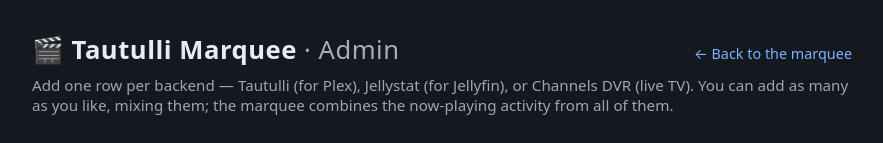
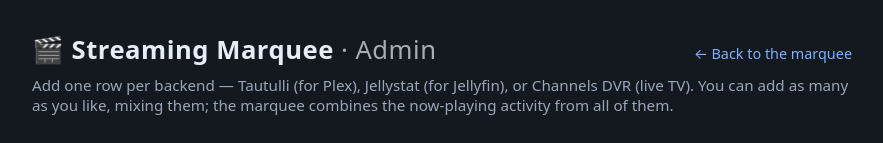
Before and after one commit to xmltv-guide-stream/streaming-marquee, a website: page public/admin.html in a window 1280 px wide. Shown: the top 143 px of the page, without its empty margins (198-1081 px from the left). Drawn offline with Linux system fonts and the light colour scheme; no server answers.

Commit message:
Rename branding from Tautulli Marquee to Streaming Marquee
- README: update title, launch-banner example, pm2/systemd service names, and file tree

- server.js: update startup banner and the 'no sources configured' message

- Page titles, admin header, package.json name, and code comments updated

- Backend product references to Tautulli left intact (still accurate)

```diff
--- a/package.json
+++ b/package.json
@@ -1,5 +1,5 @@
 {
-  "name": "tautulli-marquee",
+  "name": "streaming-marquee",
   "version": "1.0.0",
   "description": "A movie-theater 'Now Playing' marquee for one or more Tautulli instances.",
   "main": "server.js",
--- a/public/admin.html
+++ b/public/admin.html
@@ -3,7 +3,7 @@
 <head>
   <meta charset="utf-8" />
   <meta name="viewport" content="width=device-width, initial-scale=1" />
-  <title>Admin — Tautulli Marquee</title>
+  <title>Admin — Streaming Marquee</title>
   <style>
     * { box-sizing: border-box; margin: 0; padding: 0; }
     body {
@@ -98,7 +98,7 @@
 <body>
   <div class="wrap">
     <header>
-      <h1>🎬 Tautulli Marquee <span class="film">· Admin</span></h1>
+      <h1>🎬 Streaming Marquee <span class="film">· Admin</span></h1>
       <a class="back" href="/">← Back to the marquee</a>
     </header>
     <p class="lede">Add one row per backend — Tautulli (for Plex), Jellystat (for Jellyfin), or Channels DVR (live TV). You can add as many as you like, mixing them; the marquee combines the now-playing activity from all of them.</p>
--- a/public/app.js
+++ b/public/app.js
@@ -1,6 +1,6 @@
 'use strict';
 
-/* Tautulli Marquee — front-end for the Now Playing screen */
+/* Streaming Marquee — front-end for the Now Playing screen */
 
 const grid = document.getElementById('grid');
 const emptyEl = document.getElementById('empty');
--- a/public/themes.css
+++ b/public/themes.css
@@ -1,5 +1,5 @@
 /* =========================================================================
-   Tautulli Marquee — theme stylesheet
+   Streaming Marquee — theme stylesheet
    Three themes, switched by a data-theme attribute on <body>:
      marquee  -> 1930s Art-Deco theater marquee (bulb-lit border)
      lobby    -> mid-century framed lobby-card poster wall
```
Also changed, not shown: public/index.html (+1 -1 lines), server.js (+4 -4 lines), README.md.
